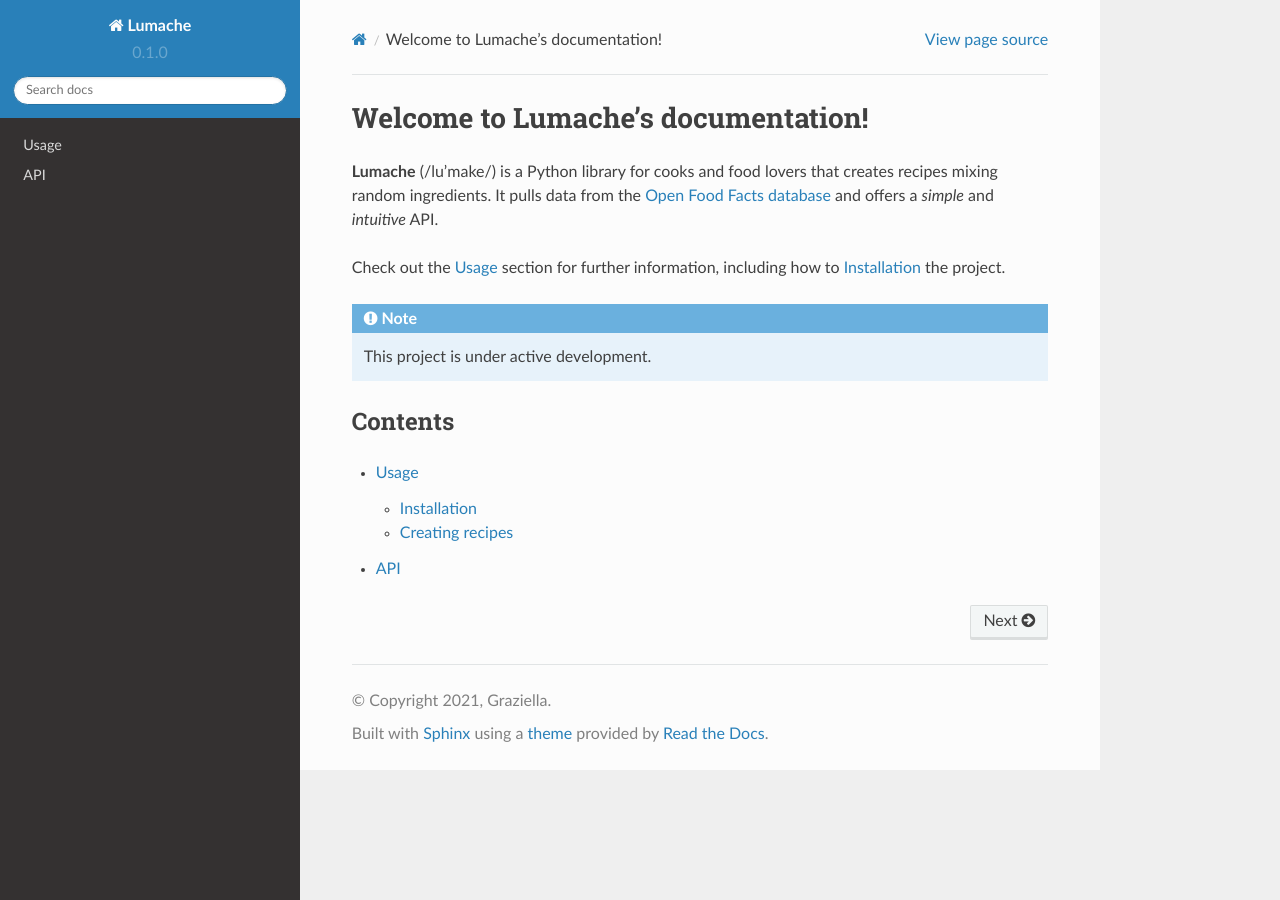
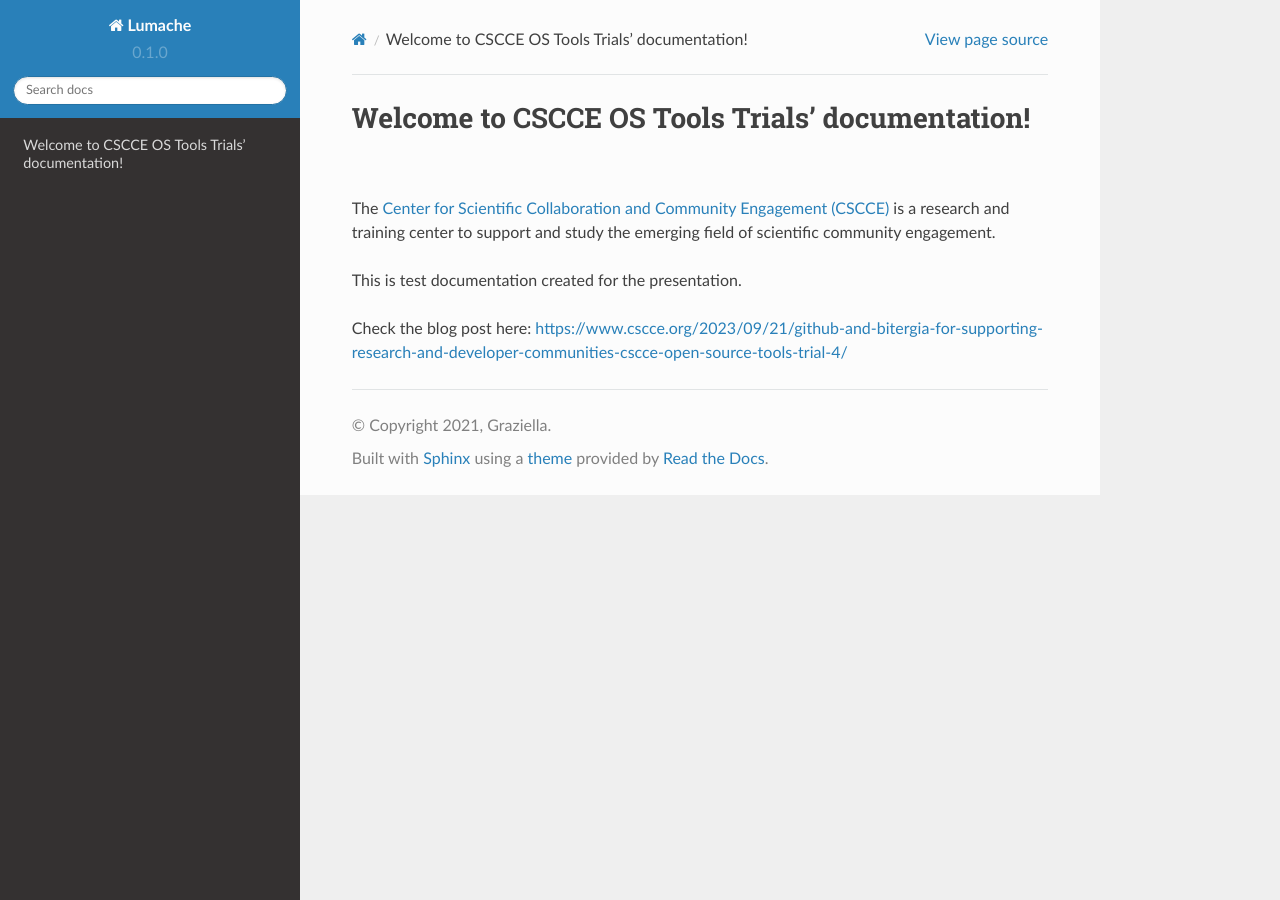
Before and after one commit to keshavv1997/cscce_os_tools_trials, a Sphinx documentation site: the page built from docs/source/index.rst, in a window 1280 px wide. Built offline with Sphinx 7.4.7 and the Read the Docs theme 2.0.0, drawn with Linux system fonts in a browser that asks for light colours.

Commit message:
Update index.rst

```diff
--- a/docs/source/index.rst
+++ b/docs/source/index.rst
@@ -1,22 +1,8 @@
-Welcome to Lumache's documentation!
+Welcome to CSCCE OS Tools Trials' documentation!
 ===================================
 
-**Lumache** (/lu'make/) is a Python library for cooks and food lovers
-that creates recipes mixing random ingredients.
-It pulls data from the `Open Food Facts database <https://world.openfoodfacts.org/>`_
-and offers a *simple* and *intuitive* API.
+The `Center for Scientific Collaboration and Community Engagement (CSCCE) <https://www.cscce.org/>`_ is a research and training center to support and study the emerging field of scientific community engagement.
 
-Check out the :doc:`usage` section for further information, including
-how to :ref:`installation` the project.
+This is test documentation created for the presentation.
 
-.. note::
-
-   This project is under active development.
-
-Contents
---------
-
-.. toctree::
-
-   usage
-   api
+Check the blog post here: https://www.cscce.org/2023/09/21/github-and-bitergia-for-supporting-research-and-developer-communities-cscce-open-source-tools-trial-4/
```
